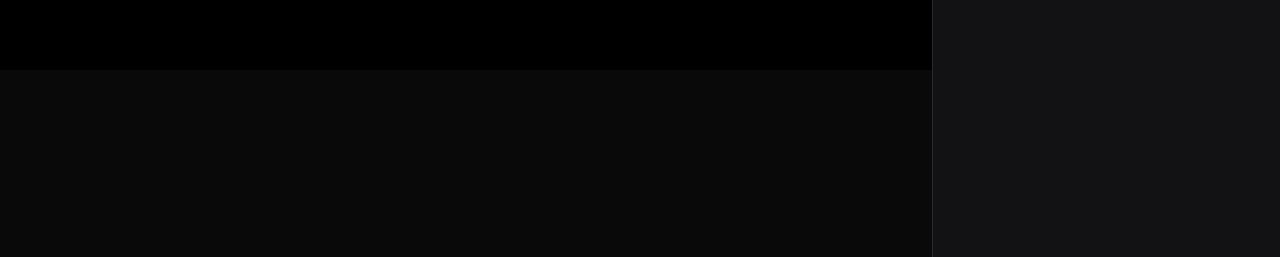
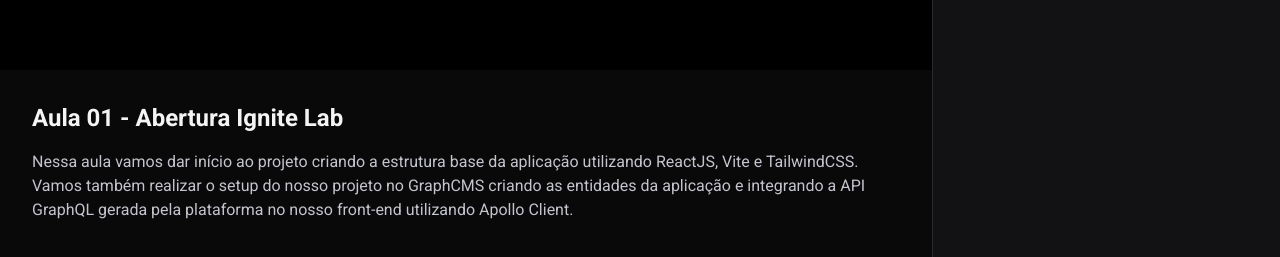
Before and after one commit to Luciano-Ferreira/event-platform, a React (Vite) app: page / in a window 1280 px wide. Shown: the part 485-742 px from the top of the page. Built offline with nearby package versions, Linux system fonts and the light colour scheme; no server answers.

Commit message:
feat text and description body and style

```diff
--- a/src/components/Video/index.tsx
+++ b/src/components/Video/index.tsx
@@ -4,6 +4,20 @@ export function Video() {
       <div className='bg-black flex justify-center'>
         <div className='h-full w-full max-w-[1100px] max-h-[60vh] aspect-video'></div>
       </div>
+
+      <div className='p-8 max-w-[1100px] mx-auto'>
+        <div className='flex items-start gap-16'>
+          <div className='flex-1'>
+            <h1 className='text-2xl font-bold'>
+              Aula 01 - Abertura Ignite Lab
+            </h1>
+            <p className='mt-4 text-gray-200'>
+            Nessa aula vamos dar início ao projeto criando a estrutura base da aplicação utilizando ReactJS, Vite e TailwindCSS. Vamos também realizar o setup do nosso projeto no GraphCMS criando as entidades da aplicação e integrando a API GraphQL gerada pela plataforma no nosso front-end utilizando Apollo Client.
+            </p>
+          </div>
+        </div>
+      </div>
     </div>
+
   )
 }
```
